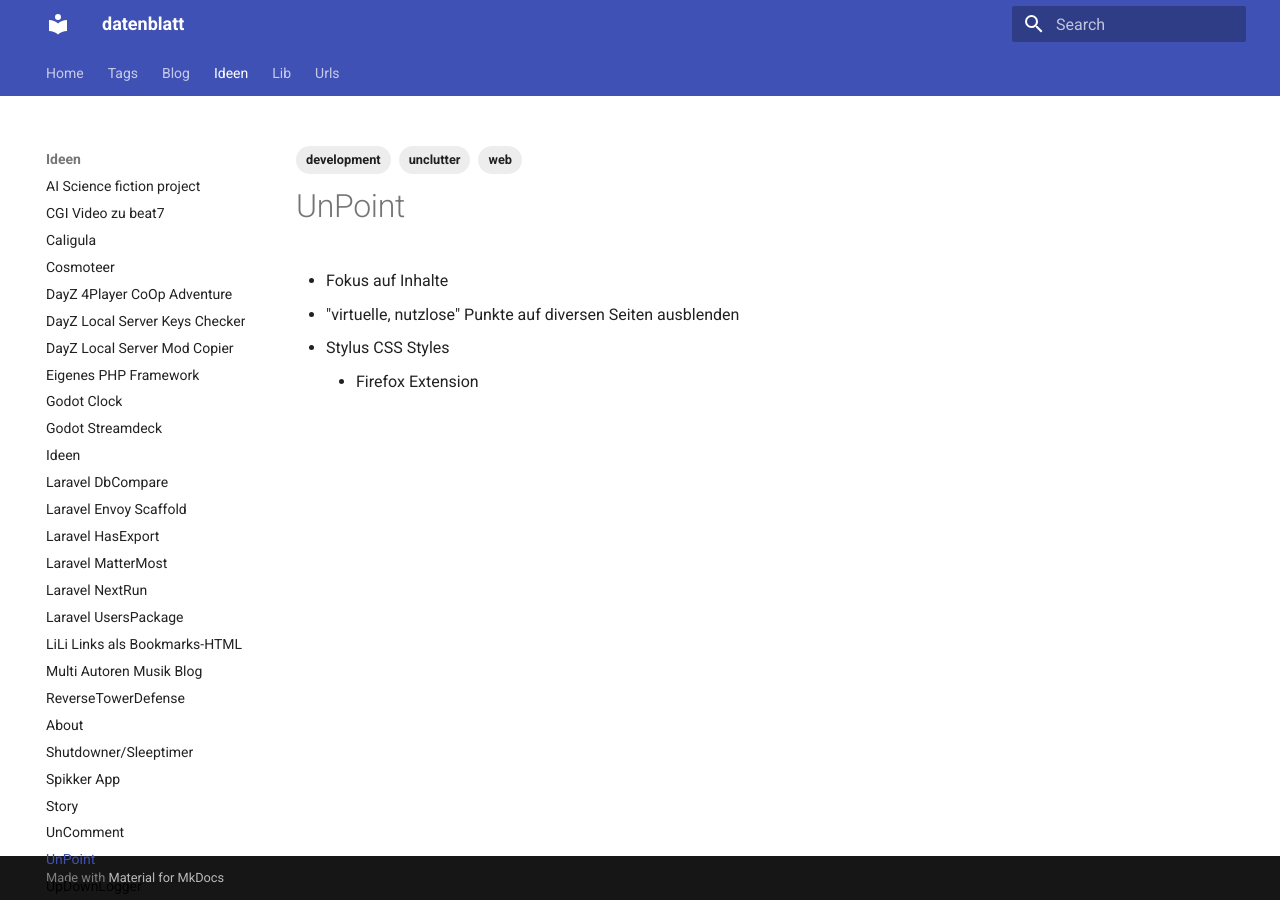
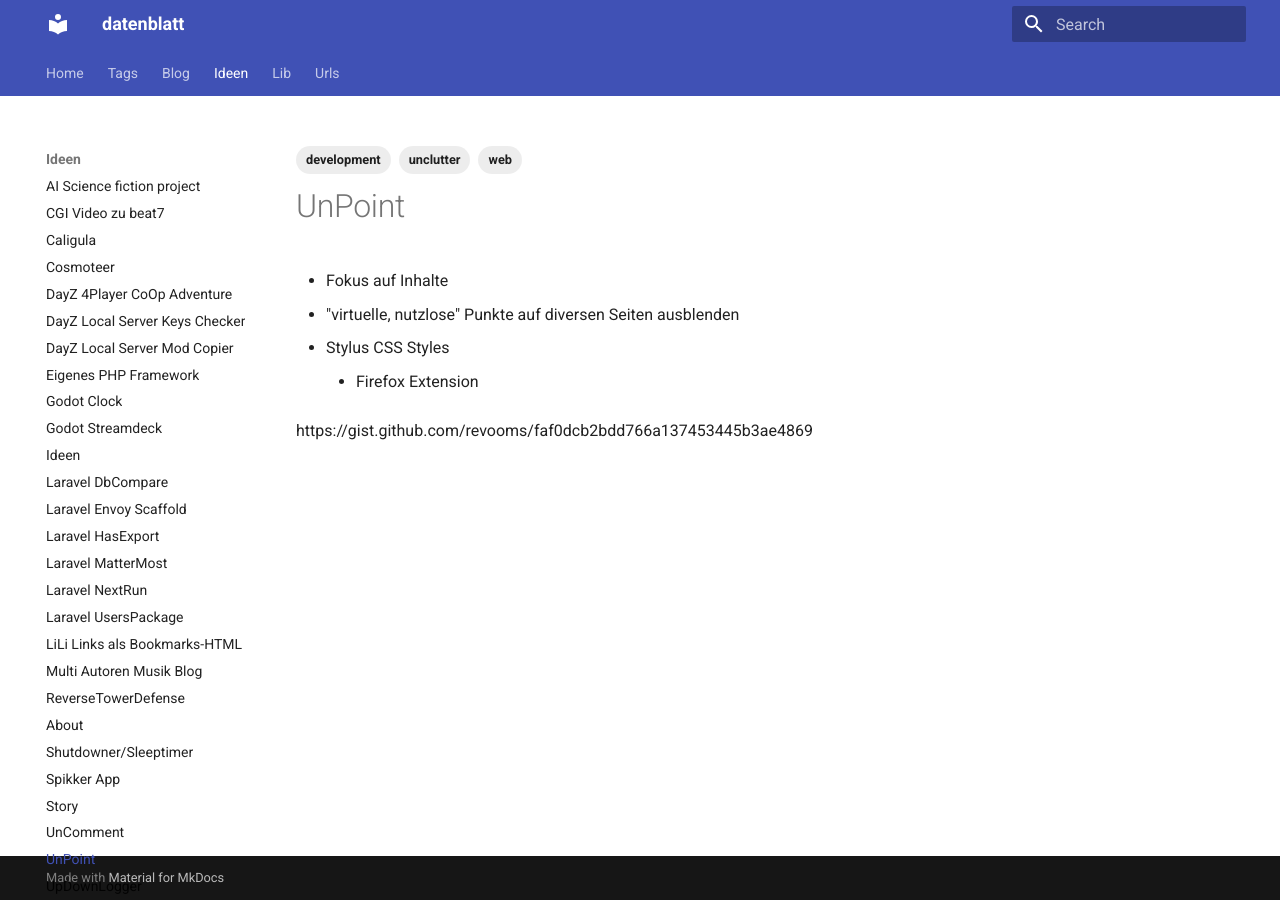
Before and after one commit to revooms/datenblatt, an MkDocs documentation site: the page built from data/ideen/UnPoint.md, in a window 1280 px wide. Built offline with MkDocs 1.6.1 and Material for MkDocs 9.7.7, drawn with Linux system fonts in a browser that asks for light colours; some of the changed lines change nothing that is shown.

Commit message:
Update UnPoint.md

```diff
--- a/data/ideen/UnPoint.md
+++ b/data/ideen/UnPoint.md
@@ -10,3 +10,5 @@ tags:
 - "virtuelle, nutzlose" Punkte auf diversen Seiten ausblenden
 - Stylus CSS Styles
 	- Firefox Extension
+
+https://gist.github.com/revooms/faf0dcb2bdd766a137453445b3ae4869
```
